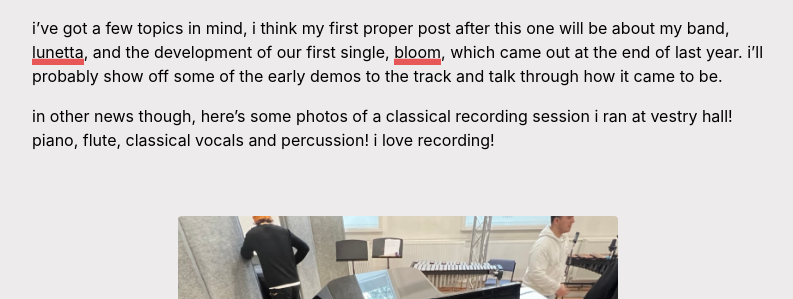
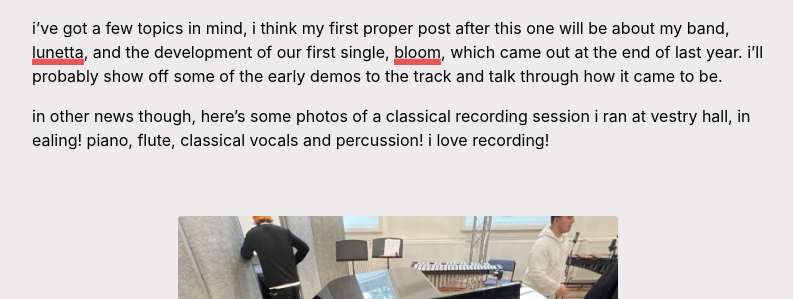
Before and after one commit to thomasmcquaidee/thomasmcquaidee.github.io, a Jekyll site: the page built from _posts/2023-01-13-hello-world.markdown, in a window 1280 px wide and 900 px high. Shown: the part 400-699 px from the top of the window, without its empty margins (242-1035 px from the left). Built offline with Jekyll 4.4.1, drawn with Linux system fonts in a browser that asks for light colours.

Commit message:
small tweaks

```diff
--- a/_posts/2023-01-13-hello-world.markdown
+++ b/_posts/2023-01-13-hello-world.markdown
@@ -11,7 +11,7 @@ i decided that throughout 2023 i was going to make more of an effort to record m
 
 i've got a few topics in mind, i think my first proper post after this one will be about my band, [lunetta](https://www.instagram.com/lunettalunettalunetta/), and the development of our first single, [bloom](https://open.spotify.com/track/6jlOdVWFQCu2X8R7xpIWFK?si=8e4bb02e672b4ffe), which came out at the end of last year. i’ll probably show off some of the early demos to the track and talk through how it came to be.
 
-in other news though, here's some photos of a classical recording session i ran at vestry hall! piano, flute, classical vocals and percussion! i love recording!
+in other news though, here's some photos of a classical recording session i ran at vestry hall, in ealing! piano, flute, classical vocals and percussion! i love recording!
 
 <div class="pt-5">
 <img alt="piano-mics" src="../assets/posts/hello-world/pianomics.jpeg" class="d-block mx-auto rounded" width="60%">
```
Also changed, not shown: pages/about.md (+0 -3 lines).
